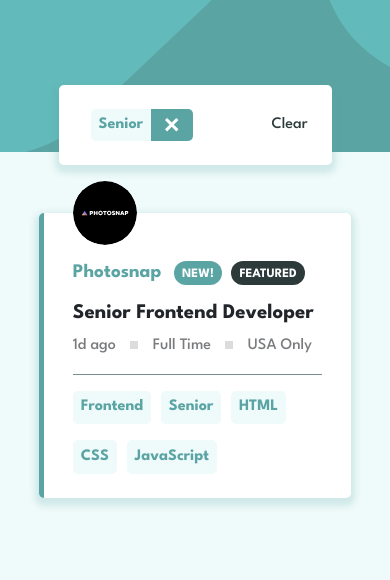
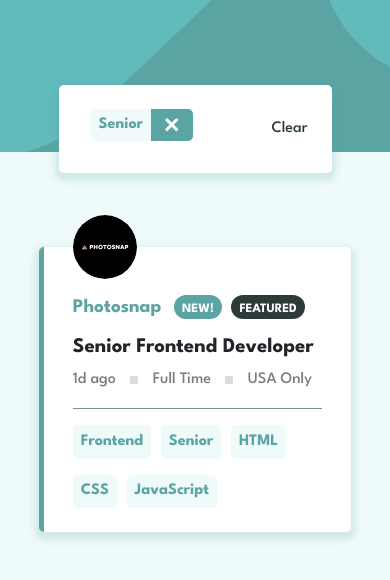
Before and after one commit to adetutudeborah/job-listings-page, a React (Vite) app: page / in a window 390 px wide. Both pictures are taken after a click on the element "Senior". Shown: the top 580 px of the page. Built offline with nearby package versions, Linux system fonts and the light colour scheme; grey boxes are pictures that could not be loaded.

Commit message:
added media queries to filter.css file

```diff
--- a/src/components/Filter/Filter.css
+++ b/src/components/Filter/Filter.css
@@ -1,9 +1,9 @@
-.header-container {
+.filterContainer {
     display: flex;
     flex-direction: column;
     align-items: center;
     margin-top: calc(2vw + -6rem);
-    margin-bottom: 5rem;
+    margin-bottom: 3rem;
  }
 
   ul {
@@ -60,3 +60,21 @@ a:hover {
     color: var(--primary-color);
     text-decoration: underline;
 }
+
+
+@media only screen and (max-width: 1024px) {
+
+ul {
+    flex-wrap: wrap;
+    margin-bottom: 1rem;
+}
+
+li {
+    margin-bottom: 0.5rem;
+}
+
+a {
+    margin-left: 2rem;
+}
+
+}
--- a/src/components/Filter/Filter.jsx
+++ b/src/components/Filter/Filter.jsx
@@ -4,7 +4,7 @@ import close from "../../images/icon-remove.svg";
 
 const Filter = ({ keywords, removeKeywords, clearAll }) => {
   return (
-    <div className="header-container">
+    <div className="filterContainer">
       <ul>
         {keywords.map((key, id) => {
           return (
```
